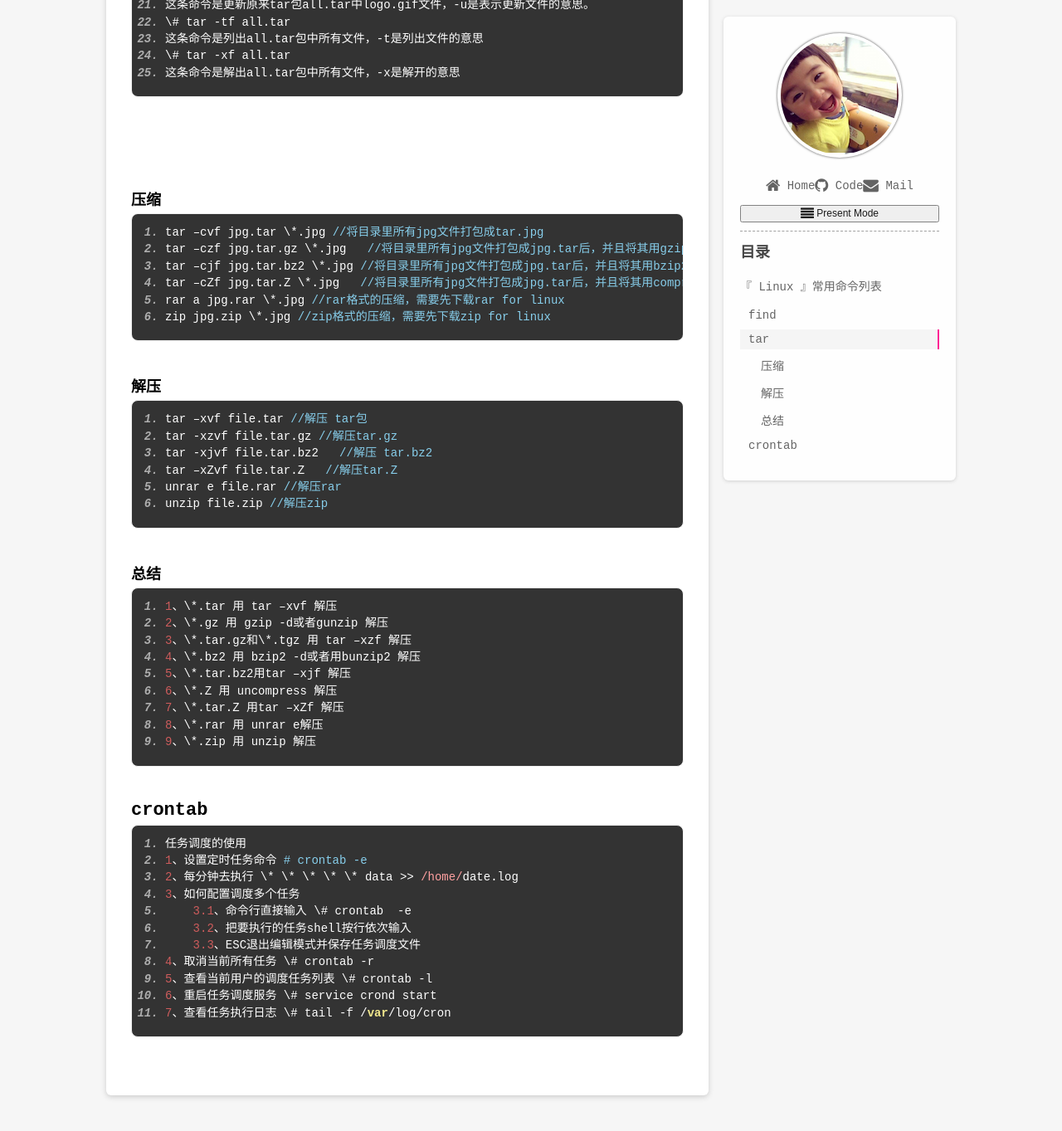
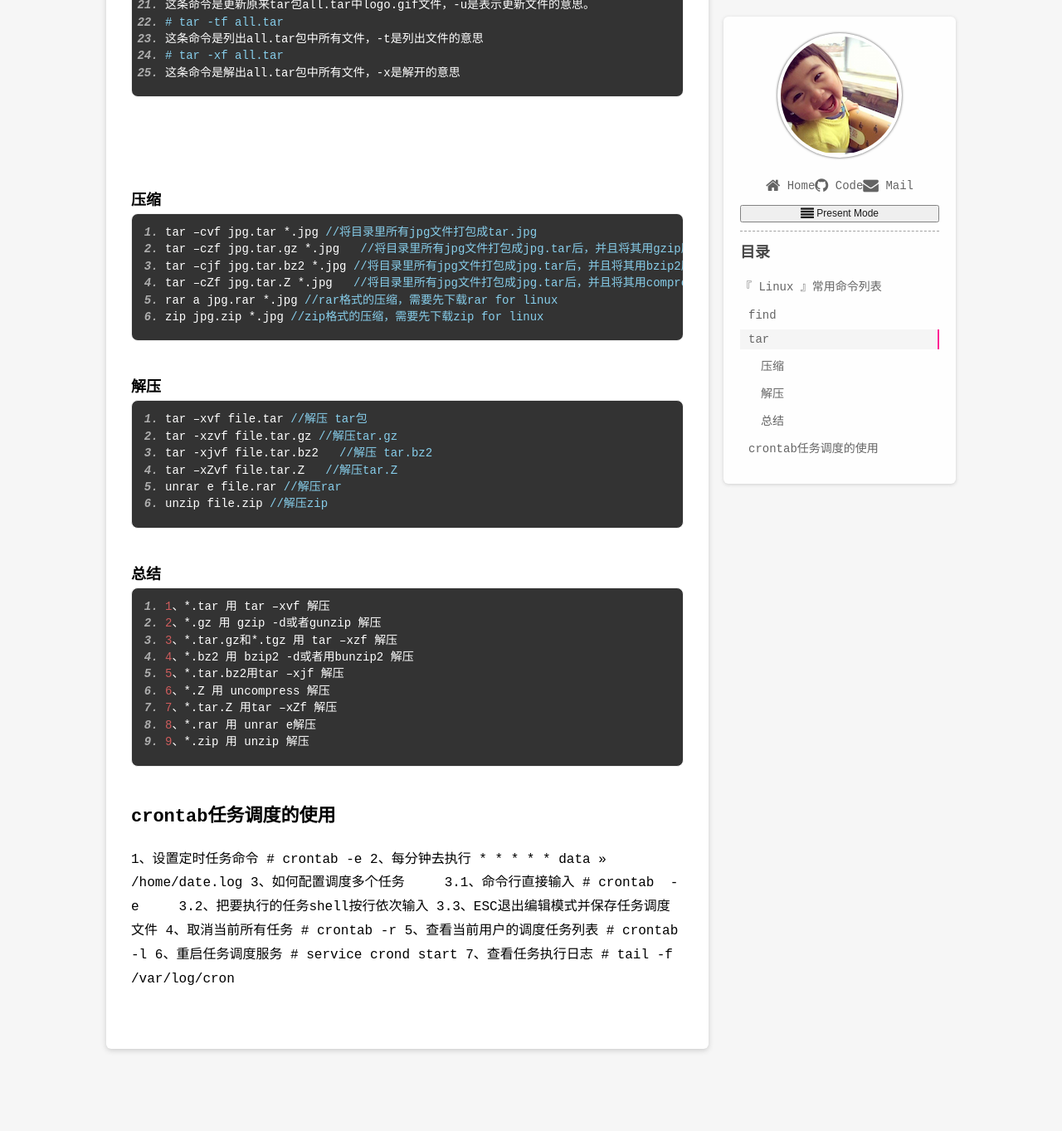
Before and after one commit to johnsonsbaby/johnsonsbaby.github.io, a Jekyll site: the page built from _posts/linux/2011-12-1-Linux-Command-Cheat-Sheet.md, in a window 1280 px wide and 1400 px high, scrolled down 894 px. Shown: the top 1363 px of the window at 83% size. Built offline with Jekyll 4.4.1, drawn with Linux system fonts in a browser that asks for light colours; some of the changed text lies outside the part shown.

Commit message:
任务调度

````diff
--- a/_posts/linux/2011-12-1-Linux-Command-Cheat-Sheet.md
+++ b/_posts/linux/2011-12-1-Linux-Command-Cheat-Sheet.md
@@ -36,27 +36,27 @@ tar 解压缩命令参数详解及使用
 
 下面的参数-f是必须的
 -f: 使用档案名字，切记，这个参数是最后一个参数，后面只能接档案名。
-\# tar -cf all.tar \*.jpg
+# tar -cf all.tar *.jpg
 这条命令是将所有.jpg的文件打成一个名为all.tar的包。-c是表示产生新的包，-f指定包的文件名。
-\# tar -rf all.tar \*.gif
+# tar -rf all.tar *.gif
 这条命令是将所有.gif的文件增加到all.tar的包里面去。-r是表示增加文件的意思。
-\# tar -uf all.tar logo.gif
+# tar -uf all.tar logo.gif
 这条命令是更新原来tar包all.tar中logo.gif文件，-u是表示更新文件的意思。
-\# tar -tf all.tar
+# tar -tf all.tar
 这条命令是列出all.tar包中所有文件，-t是列出文件的意思
-\# tar -xf all.tar
+# tar -xf all.tar
 这条命令是解出all.tar包中所有文件，-x是解开的意思
 ```
 
 ### 压缩
 
 ``` shell
-tar –cvf jpg.tar \*.jpg //将目录里所有jpg文件打包成tar.jpg
-tar –czf jpg.tar.gz \*.jpg   //将目录里所有jpg文件打包成jpg.tar后，并且将其用gzip压缩，生成一个gzip压缩过的包，命名为jpg.tar.gz
-tar –cjf jpg.tar.bz2 \*.jpg //将目录里所有jpg文件打包成jpg.tar后，并且将其用bzip2压缩，生成一个bzip2压缩过的包，命名为jpg.tar.bz2
-tar –cZf jpg.tar.Z \*.jpg   //将目录里所有jpg文件打包成jpg.tar后，并且将其用compress压缩，生成一个umcompress压缩过的包，命名为jpg.tar.Z
-rar a jpg.rar \*.jpg //rar格式的压缩，需要先下载rar for linux
-zip jpg.zip \*.jpg //zip格式的压缩，需要先下载zip for linux
+tar –cvf jpg.tar *.jpg //将目录里所有jpg文件打包成tar.jpg
+tar –czf jpg.tar.gz *.jpg   //将目录里所有jpg文件打包成jpg.tar后，并且将其用gzip压缩，生成一个gzip压缩过的包，命名为jpg.tar.gz
+tar –cjf jpg.tar.bz2 *.jpg //将目录里所有jpg文件打包成jpg.tar后，并且将其用bzip2压缩，生成一个bzip2压缩过的包，命名为jpg.tar.bz2
+tar –cZf jpg.tar.Z *.jpg   //将目录里所有jpg文件打包成jpg.tar后，并且将其用compress压缩，生成一个umcompress压缩过的包，命名为jpg.tar.Z
+rar a jpg.rar *.jpg //rar格式的压缩，需要先下载rar for linux
+zip jpg.zip *.jpg //zip格式的压缩，需要先下载zip for linux
 ```
 
 ### 解压
@@ -73,29 +73,26 @@ unzip file.zip //解压zip
 ### 总结
 
 ``` shell
-1、\*.tar 用 tar –xvf 解压
-2、\*.gz 用 gzip -d或者gunzip 解压
-3、\*.tar.gz和\*.tgz 用 tar –xzf 解压
-4、\*.bz2 用 bzip2 -d或者用bunzip2 解压
-5、\*.tar.bz2用tar –xjf 解压
-6、\*.Z 用 uncompress 解压
-7、\*.tar.Z 用tar –xZf 解压
-8、\*.rar 用 unrar e解压
-9、\*.zip 用 unzip 解压
+1、*.tar 用 tar –xvf 解压
+2、*.gz 用 gzip -d或者gunzip 解压
+3、*.tar.gz和*.tgz 用 tar –xzf 解压
+4、*.bz2 用 bzip2 -d或者用bunzip2 解压
+5、*.tar.bz2用tar –xjf 解压
+6、*.Z 用 uncompress 解压
+7、*.tar.Z 用tar –xZf 解压
+8、*.rar 用 unrar e解压
+9、*.zip 用 unzip 解压
 ```
 
-## crontab
+## crontab任务调度的使用
 
-``` shell
-任务调度的使用
 1、设置定时任务命令 # crontab -e
-2、每分钟去执行 \* \* \* \* \* data >> /home/date.log
+2、每分钟去执行 * * * * * data >> /home/date.log
 3、如何配置调度多个任务
-    3.1、命令行直接输入 \# crontab  -e
+    3.1、命令行直接输入 # crontab  -e
     3.2、把要执行的任务shell按行依次输入
     3.3、ESC退出编辑模式并保存任务调度文件
-4、取消当前所有任务 \# crontab -r
-5、查看当前用户的调度任务列表 \# crontab -l
-6、重启任务调度服务 \# service crond start
-7、查看任务执行日志 \# tail -f /var/log/cron
-```
+4、取消当前所有任务 # crontab -r
+5、查看当前用户的调度任务列表 # crontab -l
+6、重启任务调度服务 # service crond start
+7、查看任务执行日志 # tail -f /var/log/cron
````
Also changed, not shown: _posts/linux/2011-12-6-Linux-crontab-usage.md (deleted, +0 -23 lines).
